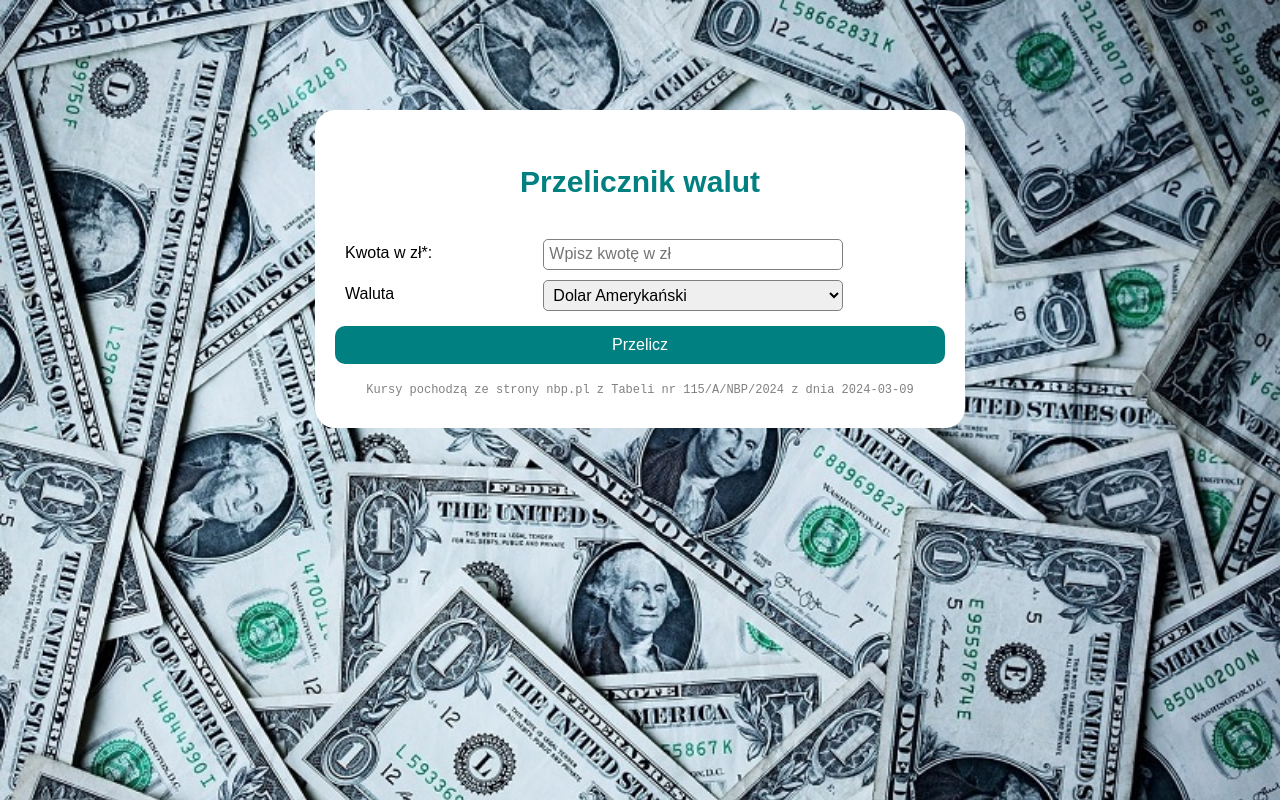
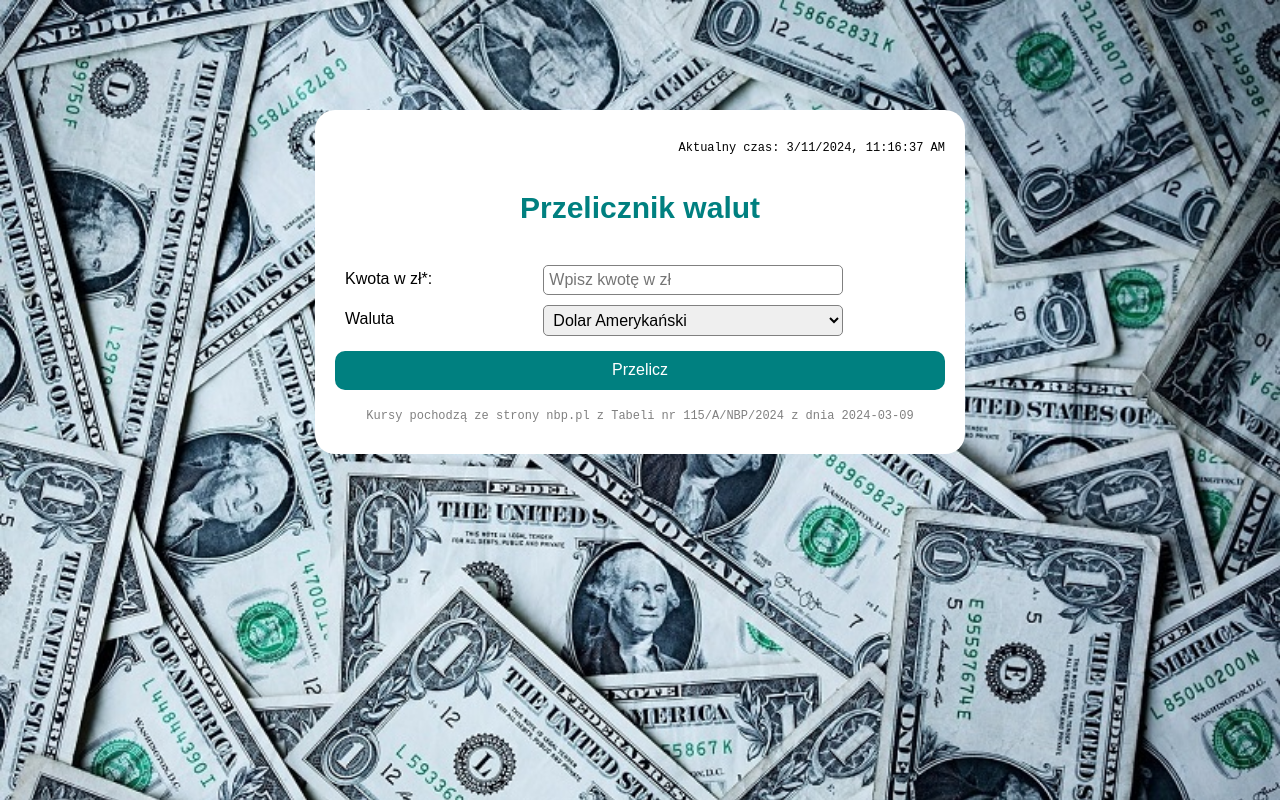
Before and after one commit to t-samborski/Currency-Converter, a React (Create React App) app: page / in a window 1280 px wide. Built offline with nearby package versions, Linux system fonts and the light colour scheme.

Commit message:
add Clock to aplikcation

```diff
--- a/src/App.js
+++ b/src/App.js
@@ -2,6 +2,7 @@ import { Forms } from "./Form";
 import { Container } from "./Container";
 import { useState } from "react";
 import { currencys } from "./currencys";
+import { Clock } from "./Clock";
 
 
 function App() {
@@ -20,7 +21,7 @@ function App() {
 
   return (
     <Container>
-      <Forms result={result} calculateResult={calculateResult} />
+     <Forms clock={<Clock/>} result={result} calculateResult={calculateResult} />
     </Container>
   );
 }
--- /dev/null
+++ b/src/Clock/index.js
@@ -0,0 +1,25 @@
+import { TimePlace } from "./styled"
+import { useEffect, useState } from "react";
+
+
+export const Clock = () => {
+
+    const [date, setDate] = useState(new Date())
+
+    useEffect(() => {
+       const intervalId = setInterval(() => {
+            setDate(new Date())
+        }, 1000);
+
+            return () =>{
+                clearInterval(intervalId)
+            }
+
+    }, [date])
+
+    return (
+
+        <TimePlace>Aktualny czas: {date.toLocaleString()}</TimePlace>
+
+    )
+}
--- /dev/null
+++ b/src/Clock/styled.js
@@ -0,0 +1,7 @@
+import styled from "styled-components";
+
+export const TimePlace = styled.p`
+font-family: 'Courier New', Courier, monospace;
+font-size: 12px;
+text-align: right;
+`
--- a/src/Form/index.js
+++ b/src/Form/index.js
@@ -3,7 +3,7 @@ import { currencys } from "../currencys";
 import { Result } from "./Result";
 import { useState } from "react";
 
-export const Forms = ({result, calculateResult}) => {
+export const Forms = ({clock, result, calculateResult}) => {
 
     const [amount, setAmount] = useState("");
     const [currency, setCurrency] = useState(currencys[0].short);
@@ -15,6 +15,7 @@ export const Forms = ({result, calculateResult}) => {
     return (
 
     <Form onSubmit={onFormSubmit}>
+        {clock}
         <Header>
             Przelicznik walut
         </Header>
```
